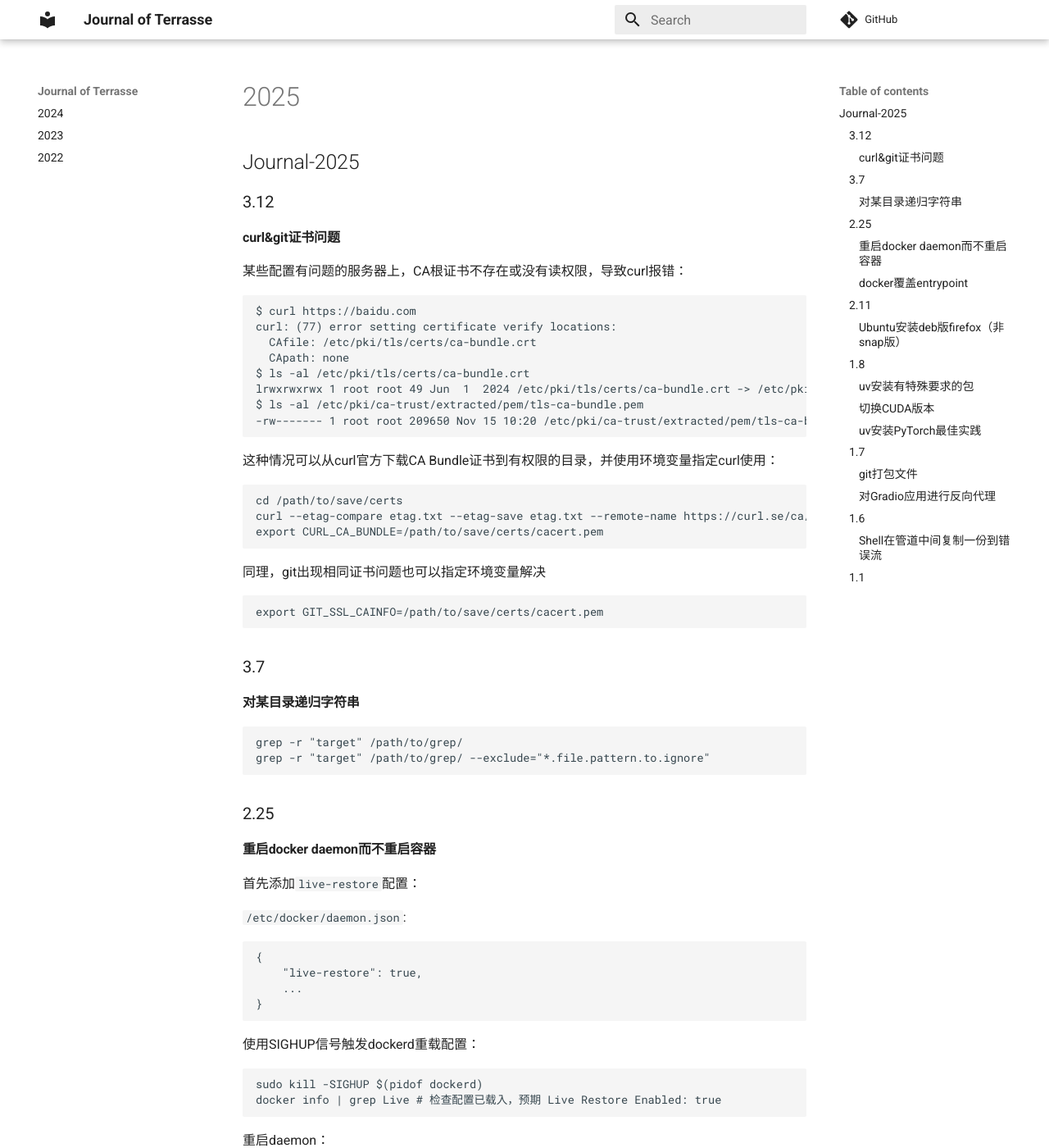
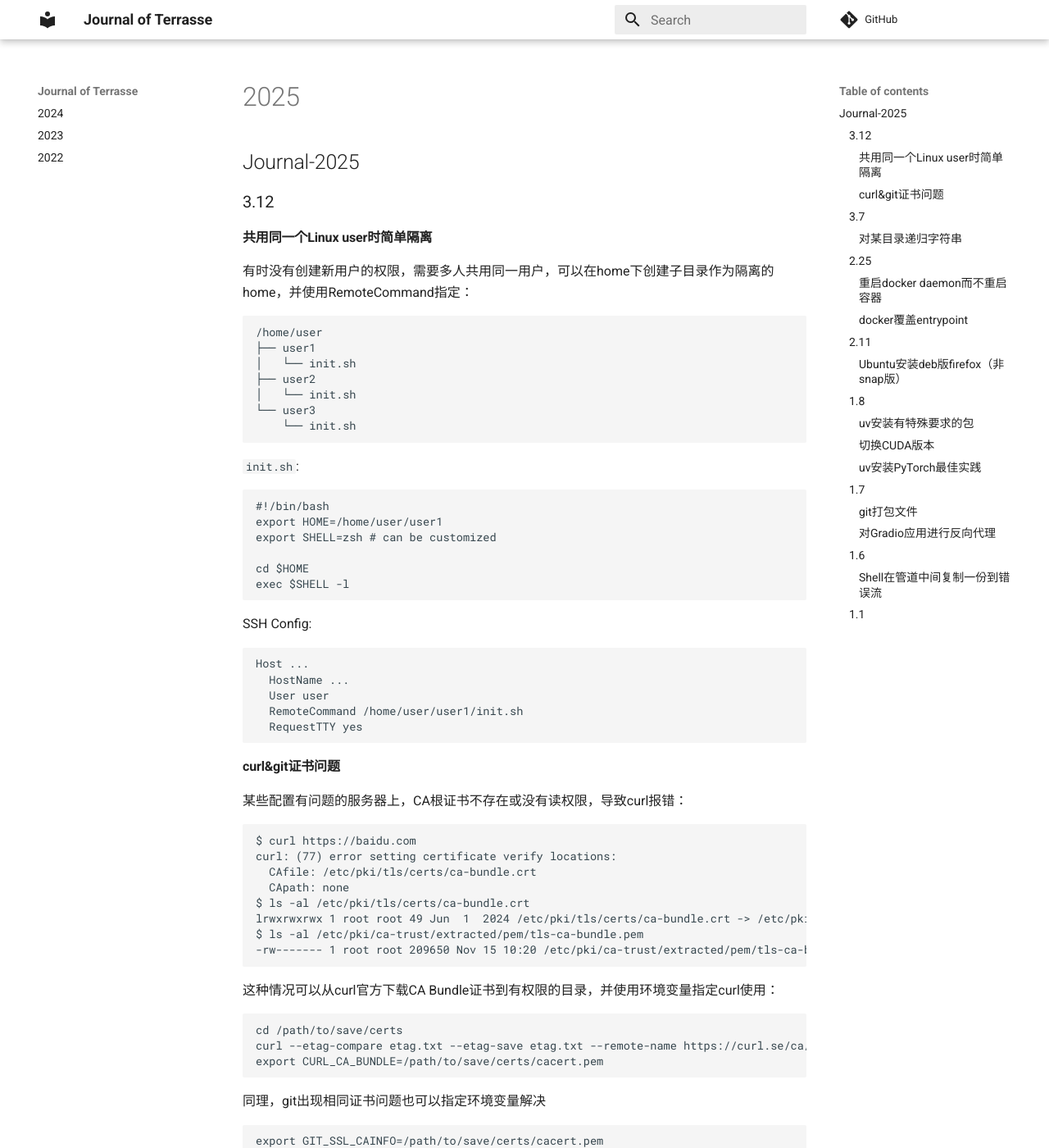
Before and after one commit to Jerry-Terrasse/journal, an MkDocs documentation site: the page built from docs/2025.md, in a window 1280 px wide and 1400 px high. Shown: the whole window at 82% size. Built offline with MkDocs 1.6.1 and Material for MkDocs 9.7.7, drawn with Linux system fonts in a browser that asks for light colours; comment, search, counter and statistics services are not loaded.

Commit message:
update (Wed Mar 12 01:18:43 PM CST 2025)

````diff
--- a/docs/2025.md
+++ b/docs/2025.md
@@ -1,6 +1,41 @@
 ## Journal-2025
 
 ### 3.12
+
+#### 共用同一个Linux user时简单隔离
+
+有时没有创建新用户的权限，需要多人共用同一用户，可以在home下创建子目录作为隔离的home，并使用RemoteCommand指定：
+
+```
+/home/user
+├── user1
+│   └── init.sh
+├── user2
+│   └── init.sh
+└── user3
+    └── init.sh
+```
+
+`init.sh`:
+
+```shell
+#!/bin/bash
+export HOME=/home/user/user1
+export SHELL=zsh # can be customized
+
+cd $HOME
+exec $SHELL -l
+```
+
+SSH Config:
+
+```ssh_config
+Host ...
+  HostName ...
+  User user
+  RemoteCommand /home/user/user1/init.sh
+  RequestTTY yes
+```
 
 #### curl&git证书问题
 
````
